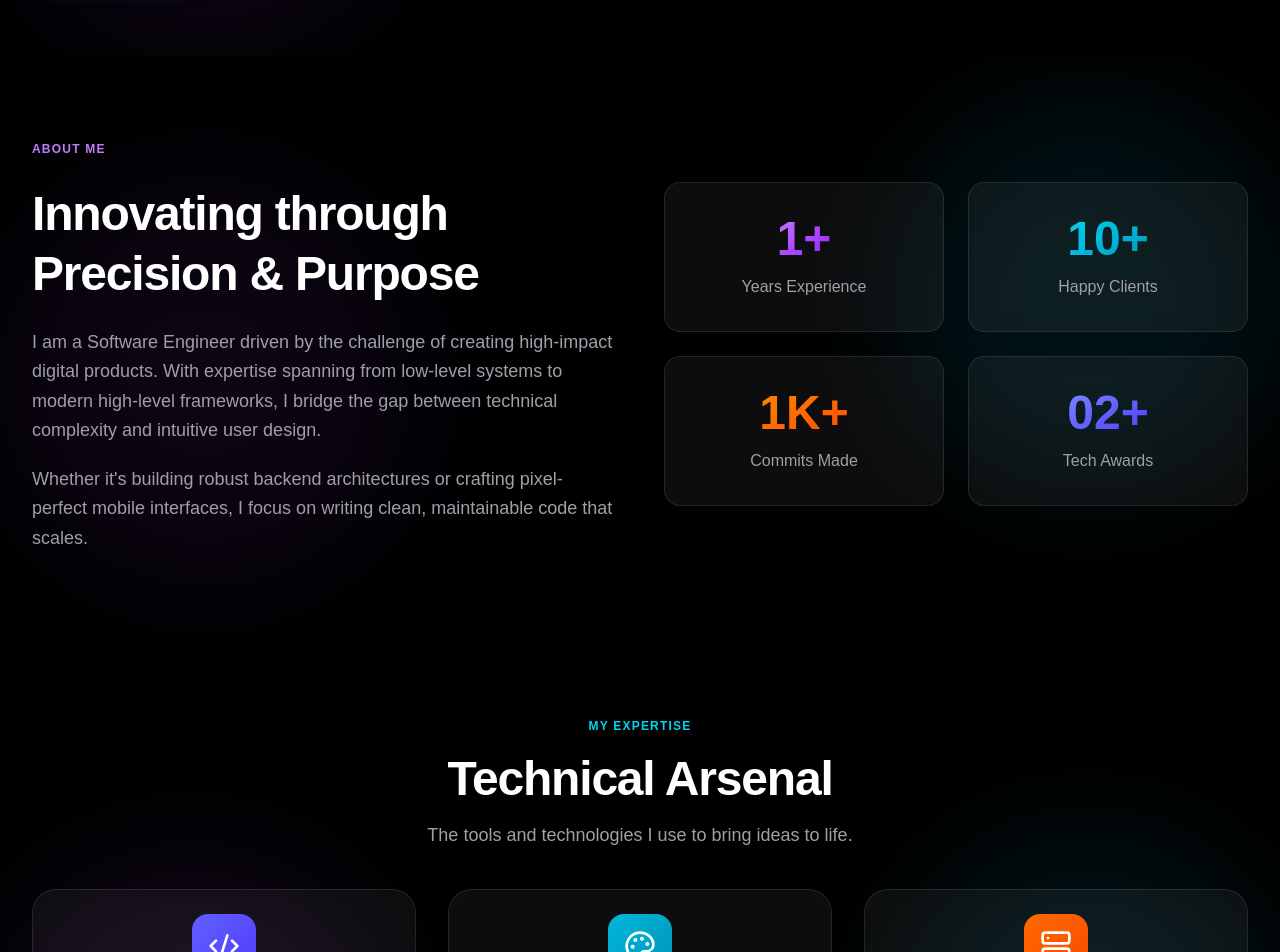
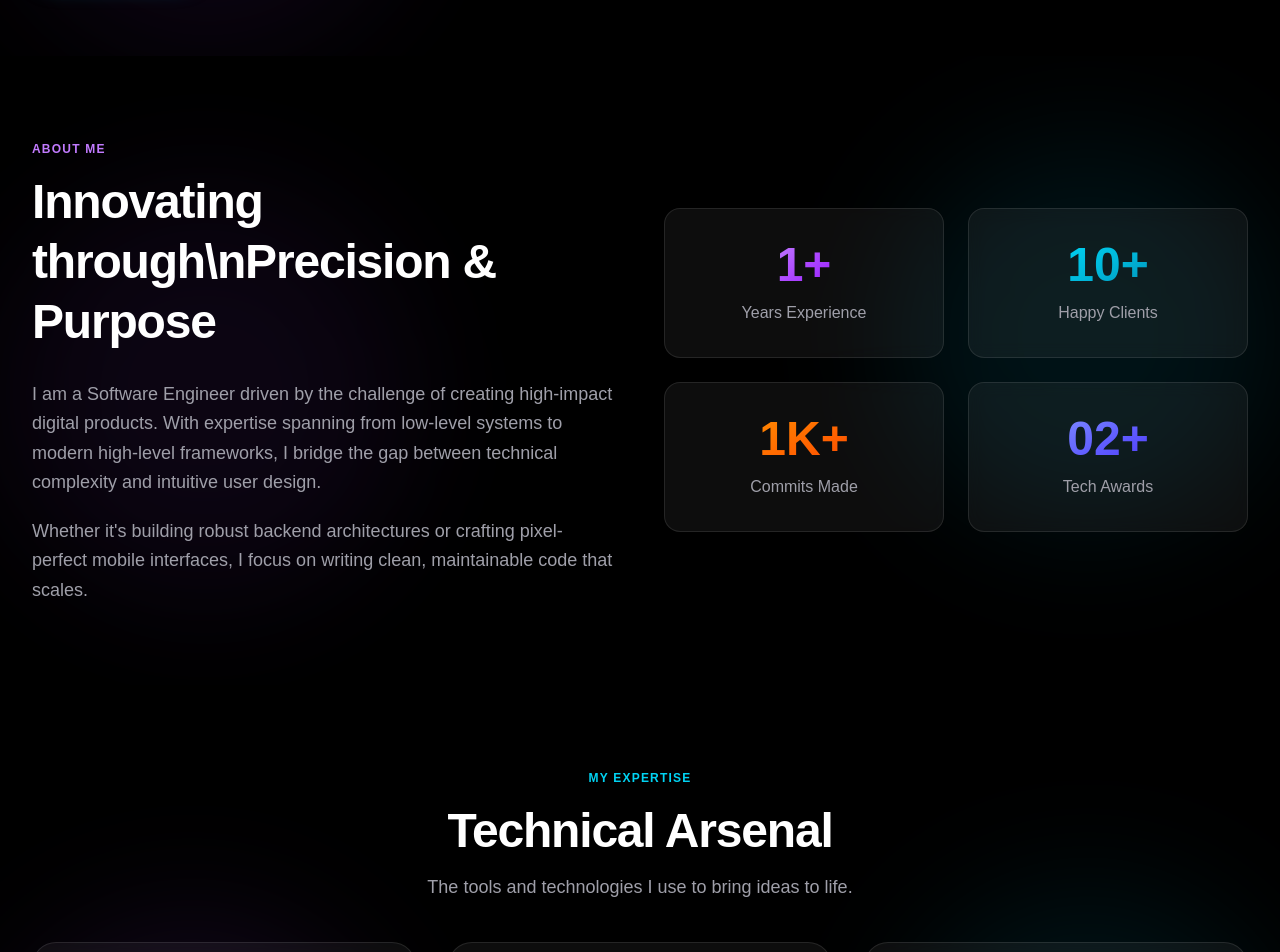
Before and after one commit to muhassannaeem/mu-hassan-naeem-portfolio, a Next.js app: page / in a window 1280 px wide. Shown: the part 800-1752 px from the top of the page. Built offline with nearby package versions, Linux system fonts and the light colour scheme.

Commit message:
Unify animated section headings

```diff
--- a/src/components/sections/About.tsx
+++ b/src/components/sections/About.tsx
@@ -3,6 +3,7 @@
 import React from 'react';
 import { motion, Variants } from 'framer-motion';
 import Container from '@/components/ui/Container';
+import SectionHeading from '@/components/ui/SectionHeading';
 
 const containerVariants: Variants = {
   hidden: { opacity: 0 },
@@ -131,25 +132,13 @@ export default function About() {
         >
           {/* Left Column */}
           <motion.div className="flex flex-col gap-6 order-2 lg:order-1">
-            {/* Section Label */}
-            <motion.div variants={itemVariants}>
-              <span className="inline-block text-xs font-bold tracking-widest text-purple-400 uppercase">
-                About Me
-              </span>
-            </motion.div>
+            <SectionHeading
+              label="About Me"
+              title="Innovating through\nPrecision & Purpose"
+              labelClassName="text-purple-400"
+            />
 
-            {/* Heading */}
-            <motion.h2
-              variants={itemVariants}
-              className="text-4xl sm:text-5xl lg:text-5xl font-bold leading-tight tracking-tight text-white"
-            >
-              Innovating through
-              <br />
-              Precision & Purpose
-            </motion.h2>
-
-            {/* Description */}
-            <motion.div variants={itemVariants} className="space-y-5">
+            <motion.div variants={itemVariants} className="space-y-5 pt-1">
               <p className="text-base md:text-lg text-zinc-400 leading-relaxed">
                 I am a Software Engineer driven by the challenge of creating
                 high-impact digital products. With expertise spanning from low-level
--- a/src/components/sections/FeaturedProjects.tsx
+++ b/src/components/sections/FeaturedProjects.tsx
@@ -6,6 +6,7 @@ import { ExternalLink } from 'lucide-react';
 import Container from '@/components/ui/Container';
 import { featuredProjects, type Project } from '@/config/projects';
 import ProjectCard from '@/components/sections/ProjectCard';
+import SectionHeading from '@/components/ui/SectionHeading';
 
 const containerVariants: Variants = {
   hidden: { opacity: 0 },
@@ -57,22 +58,11 @@ export default function FeaturedProjects() {
         >
           {/* Header */}
           <motion.div className="flex flex-col md:flex-row md:items-end md:justify-between gap-4 md:gap-6">
-            <motion.div className="flex flex-col gap-3">
-              {/* Section Label */}
-              <motion.div variants={itemVariants}>
-                <span className="inline-block text-xs font-bold tracking-widest text-indigo-400 uppercase">
-                  Selected Work
-                </span>
-              </motion.div>
-
-              {/* Heading */}
-              <motion.h2
-                variants={itemVariants}
-                className="text-4xl sm:text-5xl lg:text-5xl font-bold leading-tight tracking-tight text-white"
-              >
-                Featured Projects
-              </motion.h2>
-            </motion.div>
+            <SectionHeading
+              label="Selected Work"
+              title="Featured Projects"
+              labelClassName="text-indigo-400"
+            />
 
             {/* View All Link */}
             <motion.a
--- a/src/components/sections/Hero.tsx
+++ b/src/components/sections/Hero.tsx
@@ -23,6 +23,27 @@ const itemVariants: Variants = {
     opacity: 1,
     y: 0,
     transition: { duration: 0.6 },
+  },
+};
+
+const titleVariants: Variants = {
+  hidden: { opacity: 0 },
+  visible: {
+    opacity: 1,
+    transition: {
+      staggerChildren: 0.08,
+      delayChildren: 0.15,
+    },
+  },
+};
+
+const titleLineVariants: Variants = {
+  hidden: { opacity: 0, y: 20, filter: 'blur(8px)' },
+  visible: {
+    opacity: 1,
+    y: 0,
+    filter: 'blur(0px)',
+    transition: { duration: 0.65, ease: 'easeOut' },
   },
 };
 
@@ -96,10 +117,13 @@ export default function Hero() {
             </motion.div>
 
             {/* Main Heading */}
-            <motion.div variants={itemVariants} className="space-y-2">
+            <motion.div variants={titleVariants} className="space-y-2">
               <h1 className="text-5xl sm:text-6xl lg:text-7xl font-bold leading-tight tracking-tight">
-                <span className="block text-white">Building modern</span>
-                <span
+                <motion.span variants={titleLineVariants} className="block text-white">
+                  Building modern
+                </motion.span>
+                <motion.span
+                  variants={titleLineVariants}
                   className="block bg-clip-text text-transparent"
                   style={{
                     background: 'linear-gradient(to right, #06B6D4, #6366F1)',
@@ -109,8 +133,9 @@ export default function Hero() {
                   }}
                 >
                   web, mobile, and
-                </span>
-                <span
+                </motion.span>
+                <motion.span
+                  variants={titleLineVariants}
                   className="block bg-clip-text text-transparent"
                   style={{
                     background: 'linear-gradient(to right, #06B6D4, #6366F1)',
@@ -120,14 +145,16 @@ export default function Hero() {
                   }}
                 >
                   AI-powered
-                </span>
-                <span className="block text-white">applications.</span>
+                </motion.span>
+                <motion.span variants={titleLineVariants} className="block text-white">
+                  applications.
+                </motion.span>
               </h1>
             </motion.div>
 
             {/* Description */}
             <motion.p
-              variants={itemVariants}
+              variants={titleLineVariants}
               className="text-lg text-zinc-400 max-w-lg leading-relaxed"
             >
               Architecture scalable digital solutions with a focus on performance, user
--- a/src/components/sections/Services.tsx
+++ b/src/components/sections/Services.tsx
@@ -9,6 +9,7 @@ import {
   Palette,
 } from 'lucide-react';
 import Container from '@/components/ui/Container';
+import SectionHeading from '@/components/ui/SectionHeading';
 
 const containerVariants: Variants = {
   hidden: { opacity: 0 },
@@ -147,23 +148,14 @@ export default function ServicesOffered() {
           viewport={{ once: true, margin: '-100px' }}
         >
           {/* Header */}
-          <motion.div className="flex flex-col gap-3 text-center">
-            {/* Heading */}
-            <motion.h2
-              variants={itemVariants}
-              className="text-4xl sm:text-5xl lg:text-5xl font-bold leading-tight tracking-tight text-white"
-            >
-              Services Offered
-            </motion.h2>
-
-            {/* Subtitle */}
-            <motion.p
-              variants={itemVariants}
-              className="text-base md:text-lg text-zinc-400 max-w-2xl mx-auto"
-            >
-              Tailored solutions for your digital transformation.
-            </motion.p>
-          </motion.div>
+          <SectionHeading
+            align="center"
+            label="What I Do"
+            title="Services Offered"
+            subtitle="Tailored solutions for your digital transformation."
+            labelClassName="text-purple-400"
+            subtitleClassName="max-w-2xl mx-auto"
+          />
 
           {/* Services Grid */}
           <motion.div
--- a/src/components/sections/TechArsenal.tsx
+++ b/src/components/sections/TechArsenal.tsx
@@ -11,6 +11,7 @@ import {
   Zap,
 } from 'lucide-react';
 import Container from '@/components/ui/Container';
+import SectionHeading from '@/components/ui/SectionHeading';
 
 const containerVariants: Variants = {
   hidden: { opacity: 0 },
@@ -161,30 +162,14 @@ export default function TechArsenal() {
           viewport={{ once: true, margin: '-100px' }}
         >
           {/* Header */}
-          <motion.div className="flex flex-col gap-3 text-center">
-            {/* Section Label */}
-            <motion.div variants={itemVariants}>
-              <span className="inline-block text-xs font-bold tracking-widest text-cyan-400 uppercase">
-                My Expertise
-              </span>
-            </motion.div>
-
-            {/* Heading */}
-            <motion.h2
-              variants={itemVariants}
-              className="text-4xl sm:text-5xl lg:text-5xl font-bold leading-tight tracking-tight text-white max-w-2xl mx-auto"
-            >
-              Technical Arsenal
-            </motion.h2>
-
-            {/* Subtitle */}
-            <motion.p
-              variants={itemVariants}
-              className="text-base md:text-lg text-zinc-400 max-w-xl mx-auto"
-            >
-              The tools and technologies I use to bring ideas to life.
-            </motion.p>
-          </motion.div>
+          <SectionHeading
+            align="center"
+            label="My Expertise"
+            title="Technical Arsenal"
+            subtitle="The tools and technologies I use to bring ideas to life."
+            labelClassName="text-cyan-400"
+            subtitleClassName="max-w-xl mx-auto"
+          />
 
           {/* Tech Cards Grid */}
           <motion.div
--- /dev/null
+++ b/src/components/ui/SectionHeading.tsx
@@ -0,0 +1,89 @@
+'use client';
+
+import React from 'react';
+import { motion, Variants } from 'framer-motion';
+
+const headingVariants: Variants = {
+  hidden: { opacity: 0 },
+  visible: {
+    opacity: 1,
+    transition: {
+      staggerChildren: 0.08,
+      delayChildren: 0.04,
+    },
+  },
+};
+
+const textVariants: Variants = {
+  hidden: { opacity: 0, y: 18 },
+  visible: {
+    opacity: 1,
+    y: 0,
+    transition: { duration: 0.55, ease: 'easeOut' },
+  },
+};
+
+const titleLineVariants: Variants = {
+  hidden: { opacity: 0, y: 16, filter: 'blur(6px)' },
+  visible: {
+    opacity: 1,
+    y: 0,
+    filter: 'blur(0px)',
+    transition: { duration: 0.6, ease: 'easeOut' },
+  },
+};
+
+interface SectionHeadingProps {
+  label: string;
+  title: string;
+  subtitle?: string;
+  align?: 'left' | 'center';
+  labelClassName?: string;
+  titleClassName?: string;
+  subtitleClassName?: string;
+}
+
+export default function SectionHeading({
+  label,
+  title,
+  subtitle,
+  align = 'left',
+  labelClassName = '',
+  titleClassName = '',
+  subtitleClassName = '',
+}: SectionHeadingProps) {
+  const lines = title.split('\n');
+
+  return (
+    <motion.div
+      variants={headingVariants}
+      className={`flex flex-col gap-3 ${align === 'center' ? 'items-center text-center' : ''}`}
+    >
+      <motion.div variants={textVariants}>
+        <span className={`inline-block text-xs font-bold tracking-widest uppercase ${labelClassName}`}>
+          {label}
+        </span>
+      </motion.div>
+
+      <motion.h2
+        variants={textVariants}
+        className={`text-4xl sm:text-5xl lg:text-5xl font-bold leading-tight tracking-tight text-white ${titleClassName}`}
+      >
+        {lines.map((line, index) => (
+          <motion.span key={index} variants={titleLineVariants} className="block">
+            {line}
+          </motion.span>
+        ))}
+      </motion.h2>
+
+      {subtitle && (
+        <motion.p
+          variants={textVariants}
+          className={`text-base md:text-lg text-zinc-400 leading-relaxed ${subtitleClassName}`}
+        >
+          {subtitle}
+        </motion.p>
+      )}
+    </motion.div>
+  );
+}
```
Also changed, not shown: src/components/sections/Contact.tsx (+10 -22 lines).
